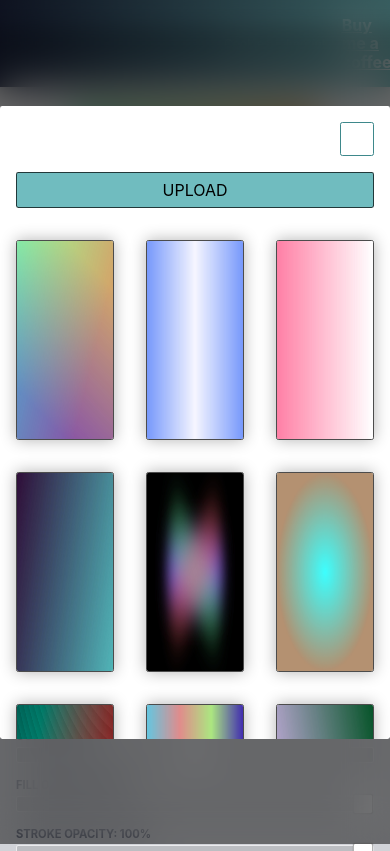
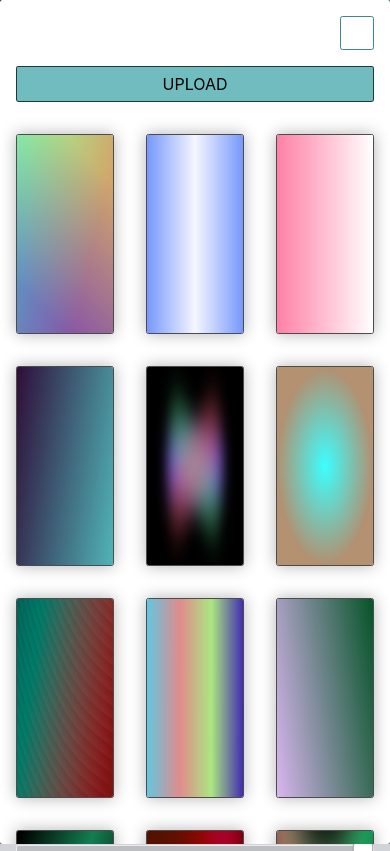
Before and after one commit to Niekes/polify, a Vue app: page / in a window 390 px wide. Both pictures are taken after a click on the button "Change image". Built offline with nearby package versions, Linux system fonts and the light colour scheme; no server answers.

Commit message:
Optimize for mobile

```diff
--- a/src/components/Modal.vue
+++ b/src/components/Modal.vue
@@ -140,4 +140,12 @@ export default {
         outline: none;
     }
 }
+
+@media (max-width: $breakpoint-sm) {
+    .modal__container {
+        background: $white;
+        border: none;
+        height: 100%;
+    }
+}
 </style>
```
